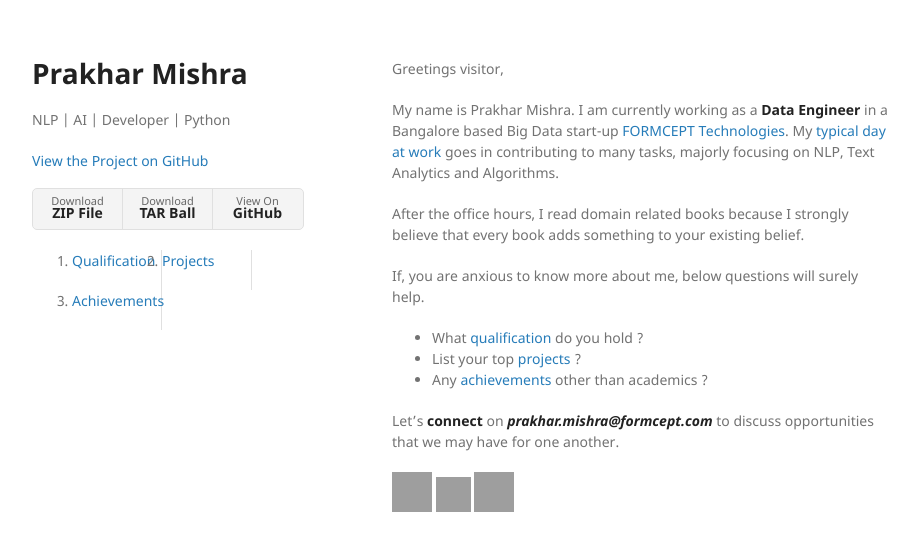
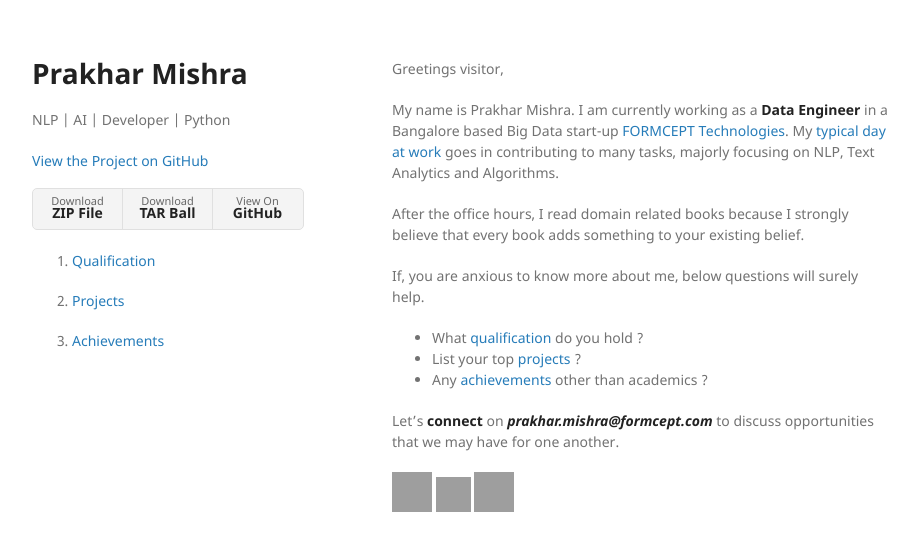
Before and after one commit to prakhar21/profile, a Jekyll site: the page built from index.md, in a window 1280 px wide. Shown: the top 551 px of the page, without its empty margins (178-1096 px from the left). Built offline with Jekyll 4.4.1, drawn with Linux system fonts in a browser that asks for light colours; grey boxes are pictures that could not be loaded.

Commit message:
education

```diff
--- a/_layouts/default.html
+++ b/_layouts/default.html
@@ -34,13 +34,13 @@
         {% endif %}
 
         <ol>
-          <li>
+          <li style="width: 100%; border-right: none;">
             <a href="coursework">Qualification</a>
           </li>
-          <li>
+          <li style="width: 100%; border-right: none;">
             <a href="projects">Projects</a>
           </li>
-          <li>
+          <li style="width: 100%; border-right: none;">
             <a href="achievements">Achievements</a>
           </li>
         </ol>
```
